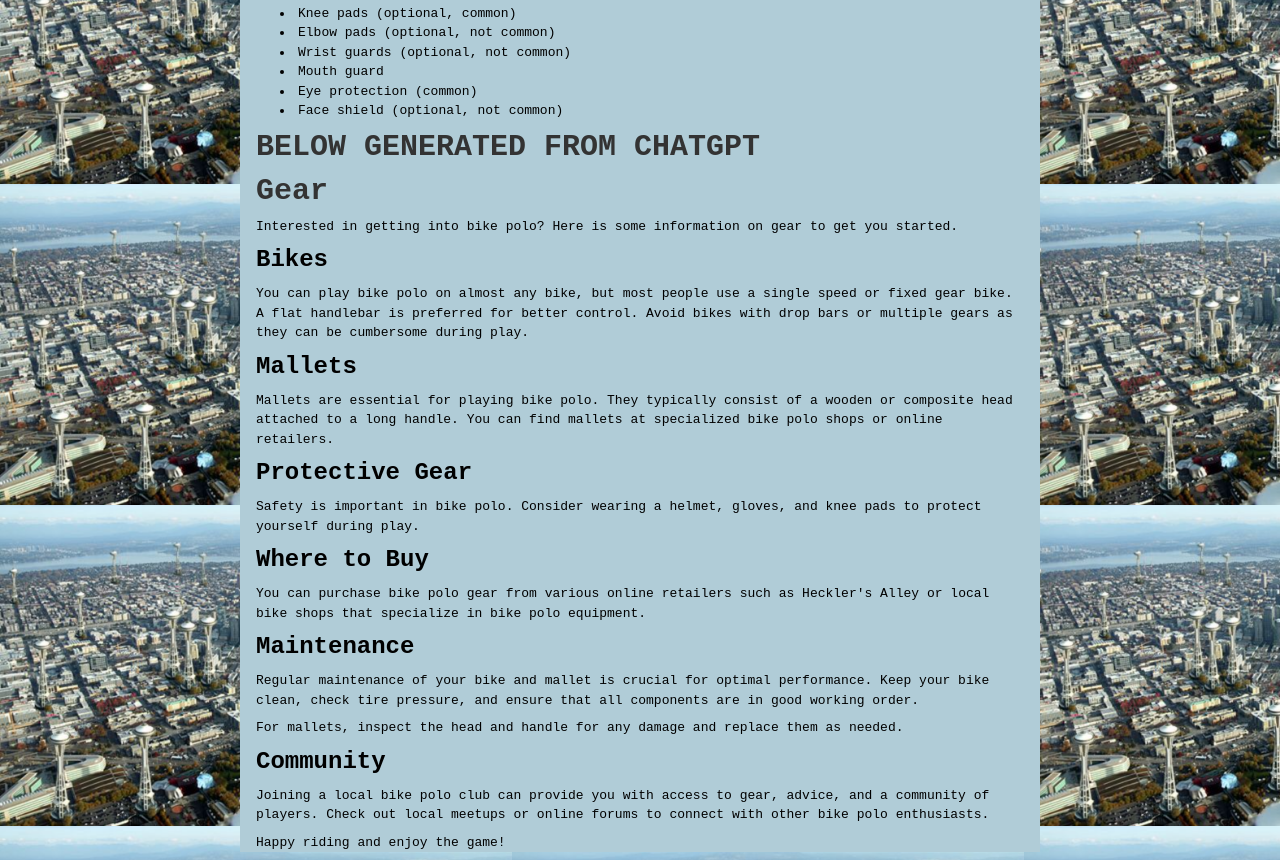
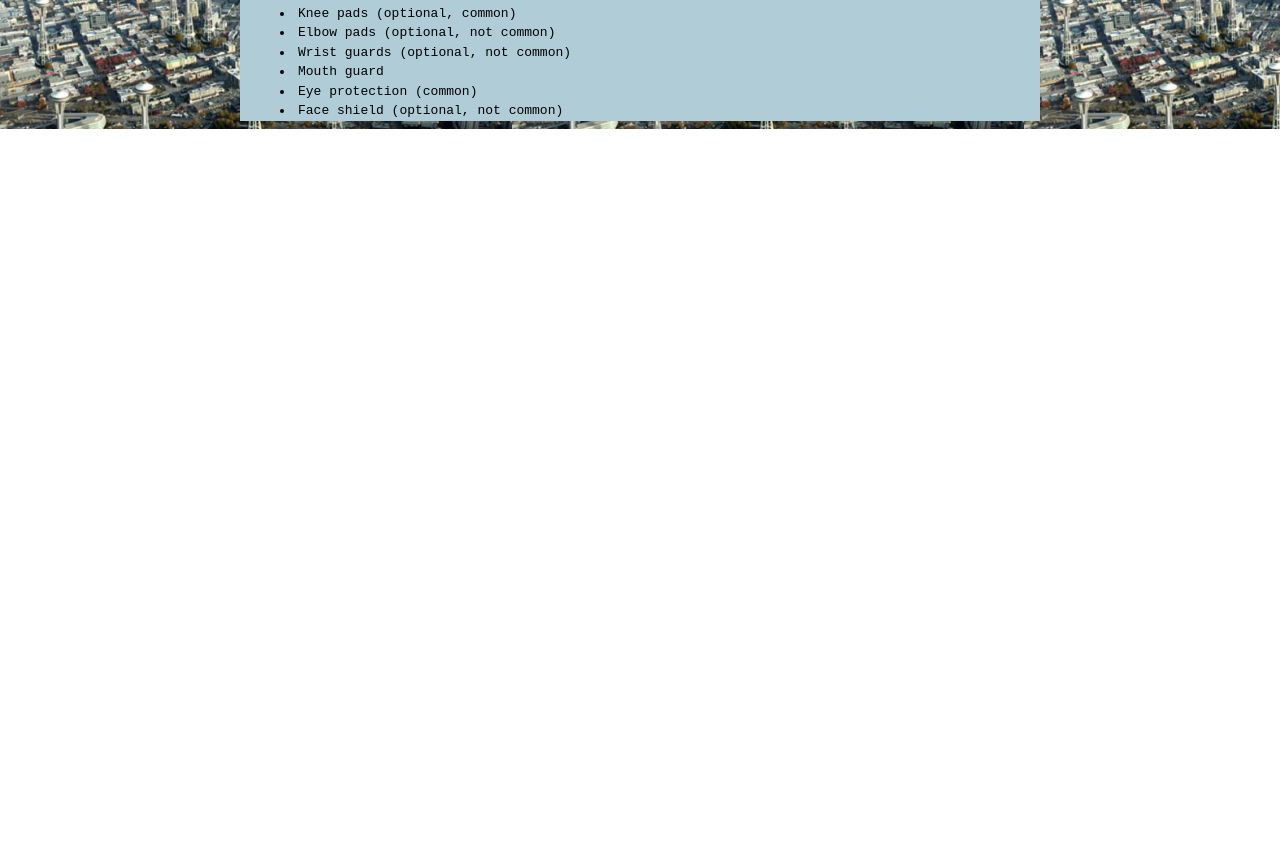
Before and after one commit to geluso/206bikepolo.com, a Next.js app: page /gear in a window 1280 px wide. Shown: the part 1100-1960 px from the top of the page. After the commit the page ends 1229 px from the top, so only its background shows below. Built offline with nearby package versions, Linux system fonts and the light colour scheme.

Commit message:
Remove chatgpt generated gear notes

```diff
--- a/app/gear/page.tsx
+++ b/app/gear/page.tsx
@@ -84,52 +84,6 @@ export default function Page() {
           <li>Eye protection (common)</li>
           <li>Face shield (optional, not common)</li>
         </ul>
-
-
-        <h1 className="my-2 text-3xl font-extrabold">BELOW GENERATED FROM CHATGPT</h1>
-
-            <h1 className="my-2 text-3xl font-extrabold">Gear</h1>
-            <p className="mb-2">
-                Interested in getting into bike polo? Here is some information on gear to get you started.
-            </p>
-
-            <h2 className="my-2 text-2xl font-extrabold">Bikes</h2>
-            <p className="mb-2">
-                You can play bike polo on almost any bike, but most people use a single speed or fixed gear bike.
-                A flat handlebar is preferred for better control. Avoid bikes with drop bars or multiple gears as they can be cumbersome during play.
-            </p>
-
-            <h2 className="my-2 text-2xl font-extrabold">Mallets</h2>
-            <p className="mb-2">
-                Mallets are essential for playing bike polo. They typically consist of a wooden or composite head attached to a long handle.
-                You can find mallets at specialized bike polo shops or online retailers.
-            </p>
-
-            <h2 className="my-2 text-2xl font-extrabold">Protective Gear</h2>
-            <p className="mb-2">
-                Safety is important in bike polo. Consider wearing a helmet, gloves, and knee pads to protect yourself during play.
-            </p>
-
-            <h2 className="my-2 text-2xl font-extrabold">Where to Buy</h2>
-            <p className="mb-2">
-                You can purchase bike polo gear from various online retailers such as Heckler{"'"}s Alley or local bike shops that specialize in bike polo equipment.
-            </p>
-
-            <h2 className="my-2 text-2xl font-extrabold">Maintenance</h2>
-            <p className="mb-2">
-                Regular maintenance of your bike and mallet is crucial for optimal performance. Keep your bike clean, check tire pressure, and ensure that all components are in good working order.
-            </p>
-            <p className="mb-2">
-                For mallets, inspect the head and handle for any damage and replace them as needed.
-            </p>
-
-            <h2 className="my-2 text-2xl font-extrabold">Community</h2>
-            <p className="mb-2">
-                Joining a local bike polo club can provide you with access to gear, advice, and a community of players. Check out local meetups or online forums to connect with other bike polo enthusiasts.
-            </p>
-            <p className="mb-2">
-                Happy riding and enjoy the game!
-            </p>
-        </div>
+      </div>
     );
 }
```
